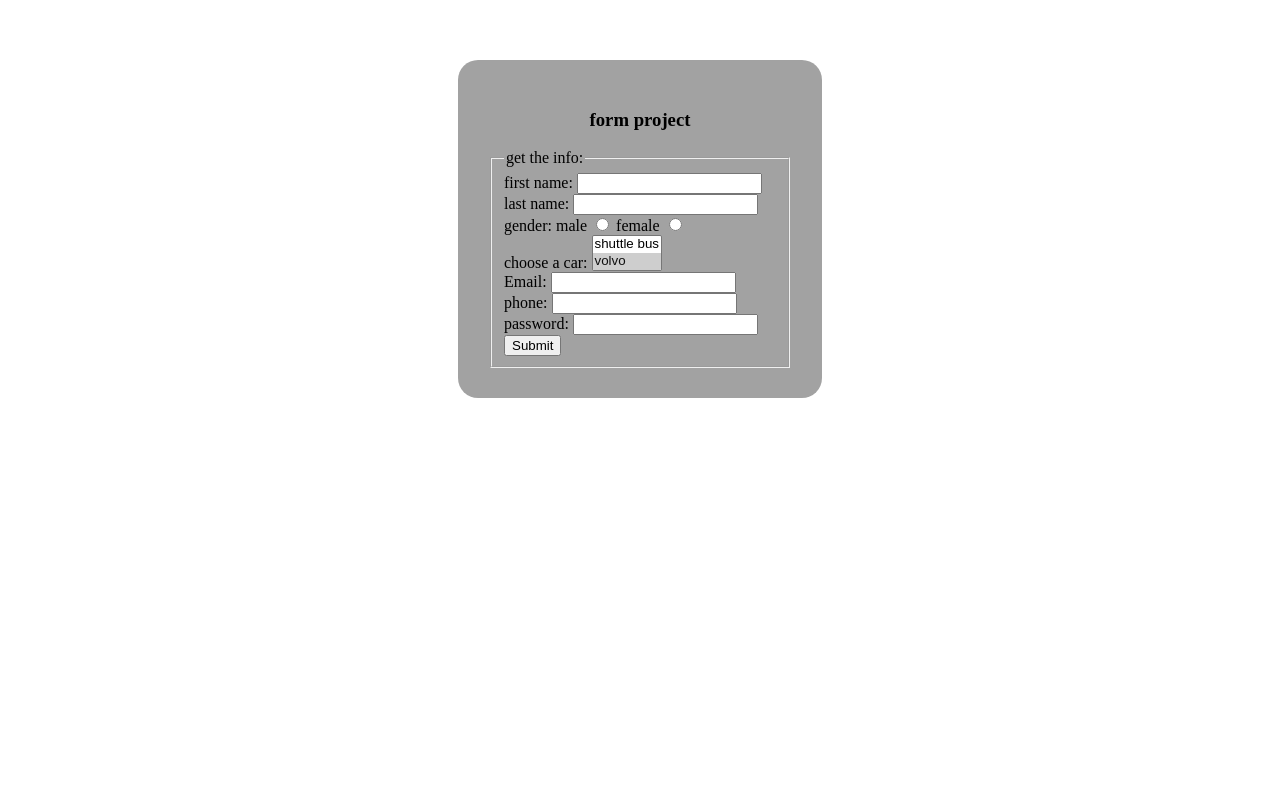
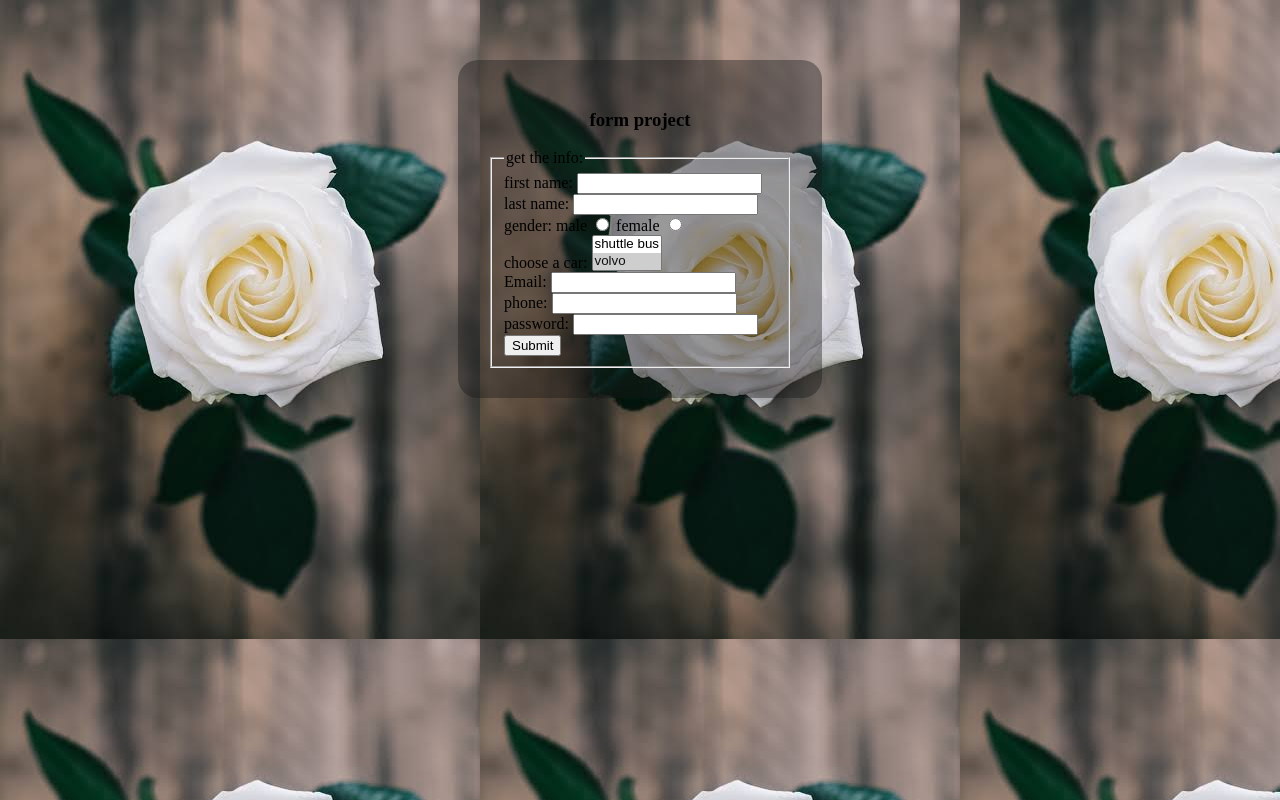
Before and after one commit to Iheuto001/transparent, a plain HTML site: page index.html in a window 1280 px wide. Drawn offline with Linux system fonts and the light colour scheme.

Commit message:
Update index.html

```diff
--- a/index.html
+++ b/index.html
@@ -21,7 +21,7 @@
             background-repeat: no-repeat;
             background-size: cover;
             background-attachment: fixed;
-	    backround:url("techimage.jpg");
+	    background:url("techimage.jpg");
       }
 
 </style>
```
